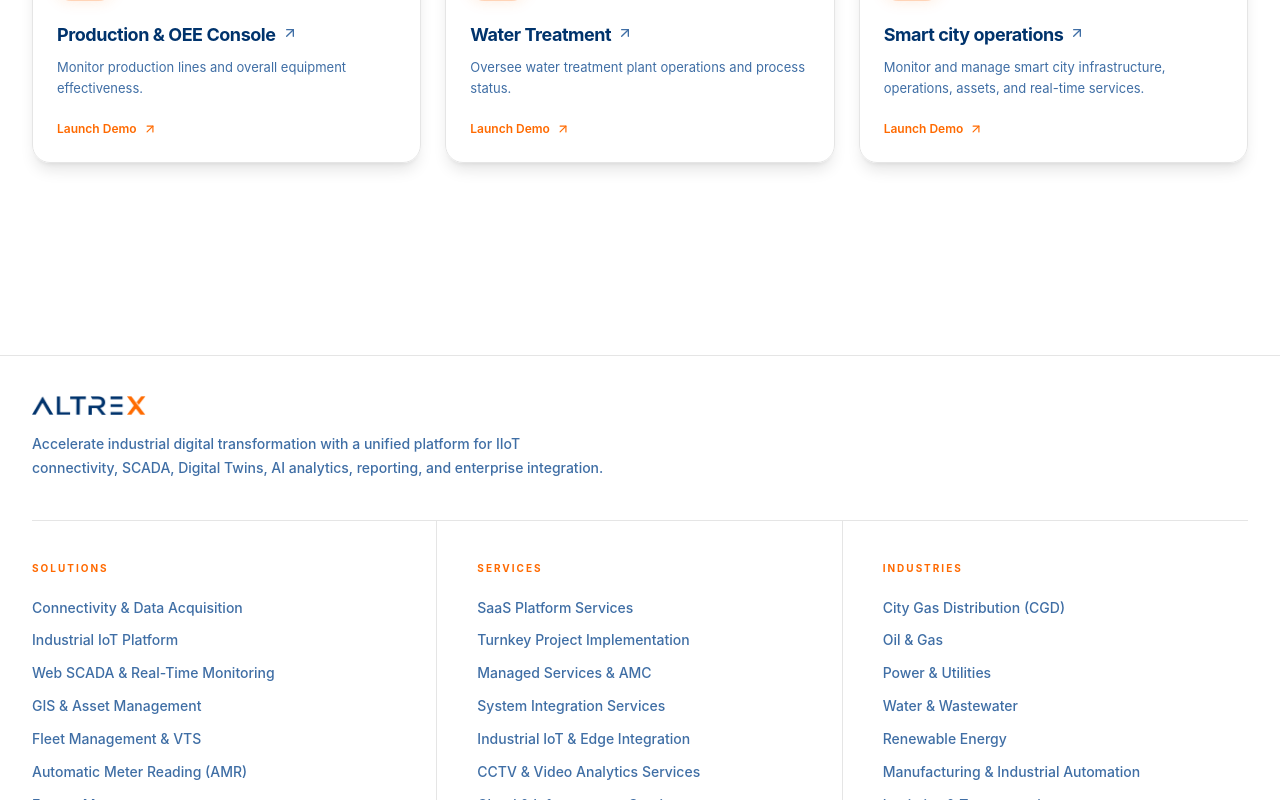
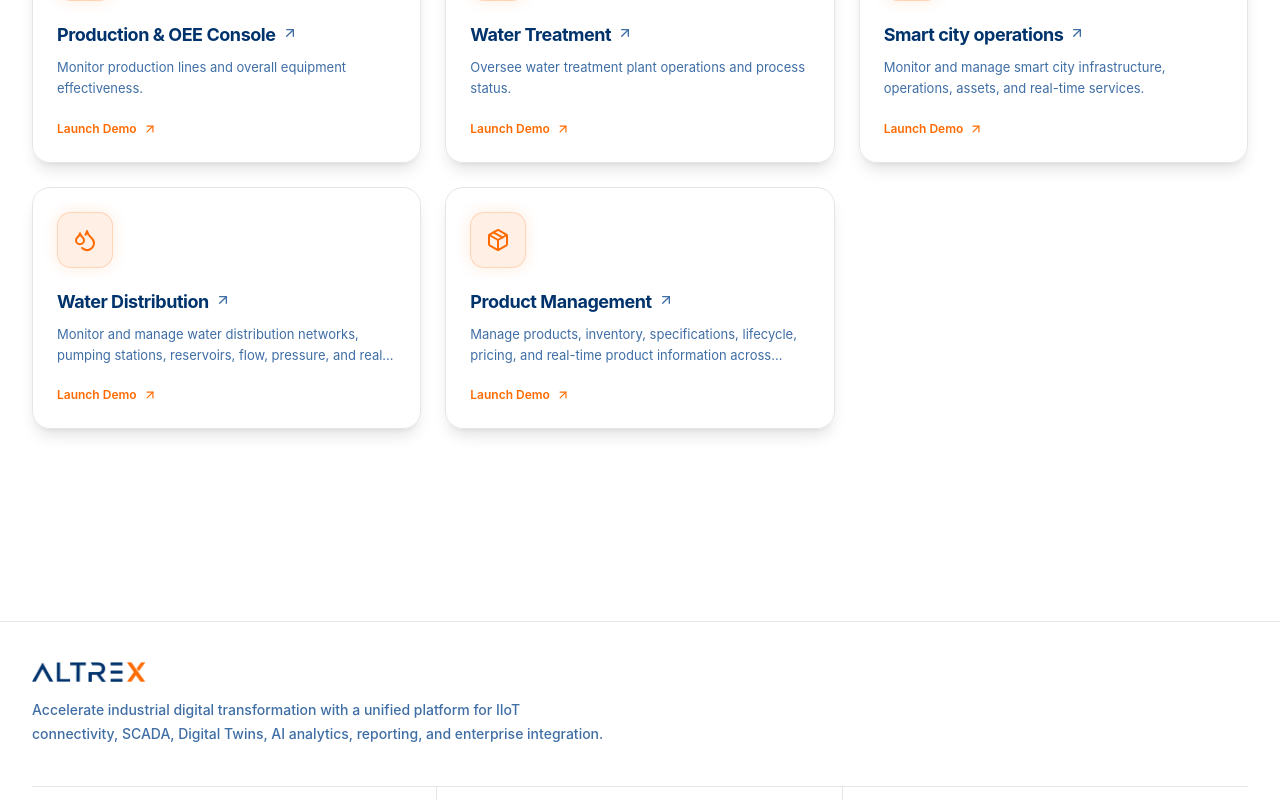
Before and after one commit to niravpatel161290/altrextech, a React (Vite) app: page /live-demo in a window 1280 px wide. Shown: the part 1529-2329 px from the top of the page. Built offline with nearby package versions, Linux system fonts and the light colour scheme; a web font is replaced by a local one.

Commit message:
add live demo for Product Management & Water Distribution

```diff
--- a/src/data/liveDemosData.ts
+++ b/src/data/liveDemosData.ts
@@ -12,6 +12,7 @@ import {
   Sun,
   Building2,
   Wrench,
+  Droplets, Package,
   Droplet,
   type LucideIcon,
 } from "lucide-react";
@@ -78,7 +79,7 @@ export const LIVE_DEMO_GROUPS: LiveDemoGroup[] = [
     title: "Assets & Utility",
     icon: Flame,
     demos: [
-       {
+      {
         name: "APM & CMMS CGD",
         href: "https://apm.altrextech.com/",
         icon: Wrench,
@@ -157,6 +158,21 @@ export const LIVE_DEMO_GROUPS: LiveDemoGroup[] = [
         description:
           "Monitor and manage smart city infrastructure, operations, assets, and real-time services.",
       },
+      {
+        name: "Water Distribution",
+        href: "https://waterdistribution.altrextech.com/",
+        icon: Droplets,
+        description:
+          "Monitor and manage water distribution networks, pumping stations, reservoirs, flow, pressure, and real-time water supply operations.",
+      },
+
+      {
+        name: "Product Management",
+        href: "https://pmplant.altrextech.com/",
+        icon: Package,
+        description:
+          "Manage products, inventory, specifications, lifecycle, pricing, and real-time product information across operations.",
+      },
     ],
   },
 ];
```
